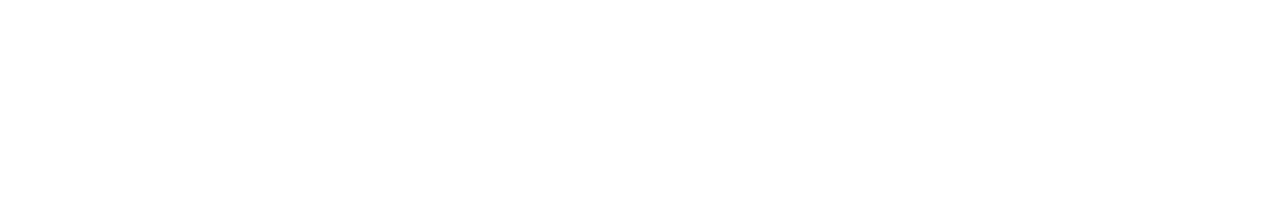
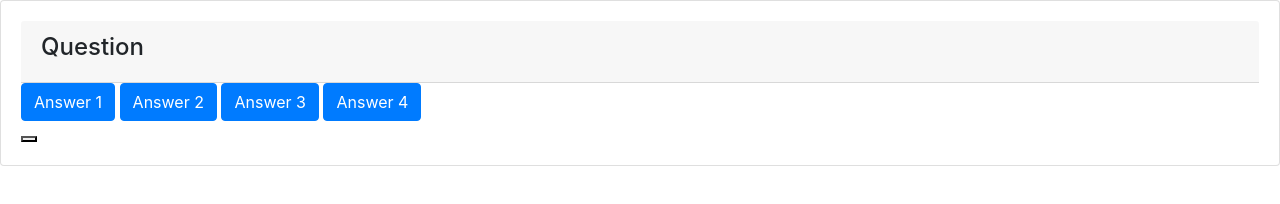
Before and after one commit to jhnpn/QuizApp, a plain HTML site: page index.html in a window 1280 px wide. Drawn offline with nearby package versions, Linux system fonts and the light colour scheme.

Commit message:
added containers which will contain the question and answer boxes

```diff
--- a/index.html
+++ b/index.html
@@ -9,7 +9,24 @@
 </head>
 <body>
     <div class="wrapper">
-
+        <div class="card">
+            <div class="card-body">
+              <div id="question container" class="hide">
+                  <div id=question class="card-header">
+                      <h4>Question</h4>
+                  </div>
+                  <div id="answer buttons" class="btn-grid">
+                      <button class="btn btn-primary number" value="Answer-1"><span>Answer 1</span></button>
+                      <button class="btn btn-primary number" value="Answer-2"><span>Answer 2</span></button>
+                      <button class="btn btn-primary number" value="Answer-3"><span>Answer 3</span></button>
+                      <button class="btn btn-primary number" value="Answer-4"><span>Answer 4</span></button>
+                  </div>
+              </div>
+              <div class="controls">
+                  <button
+              </div>
+            </div>
+          </div>
     </div>
     <script src="script.js"></script>
 </body>
```
